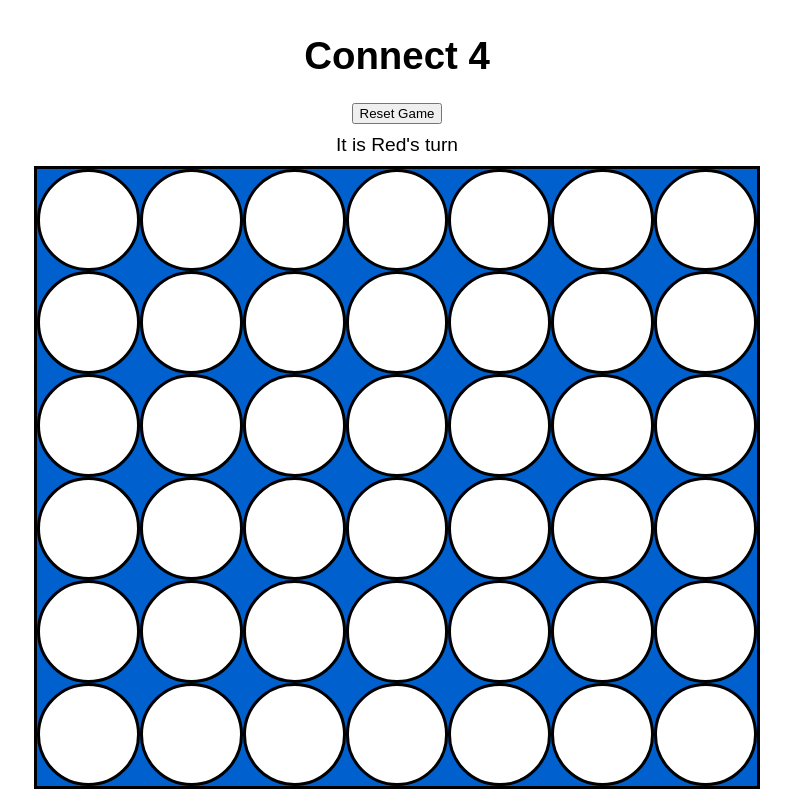
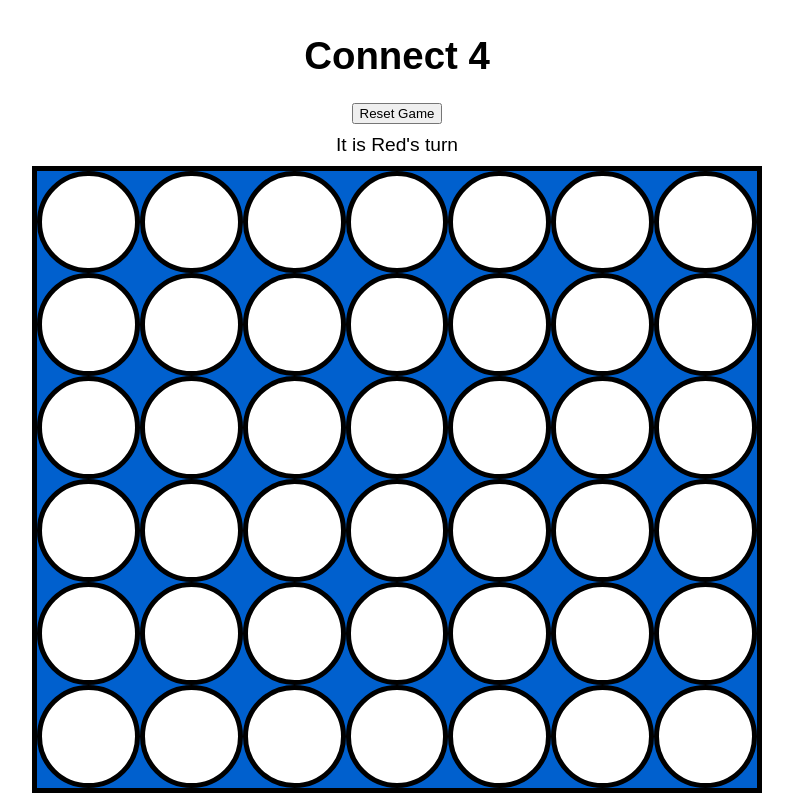
Before and after one commit to jorgegio/Connect4, a React (Create React App) app: page / in a window 1280 px wide. Shown: the whole page, without its empty margins (243-1036 px from the left). Built offline with nearby package versions, Linux system fonts and the light colour scheme.

Commit message:
Changed cell and board borders

```diff
--- a/src/components/Game/board.css
+++ b/src/components/Game/board.css
@@ -1,7 +1,7 @@
 #board {
   width: 90vmin;
   background-color: #0060ce;
-  border: solid 0.3vw black;
+  border: solid 5px black;
   display: flex;
   flex-direction: row;
 }
@@ -29,7 +29,7 @@
 .circle {
   border-radius: 50%;
   box-sizing: border-box;
-  border: 0.3vw solid black;
+  border: 5px solid black;
   position: absolute;
   width: 100%;
   height: 100%;
```
